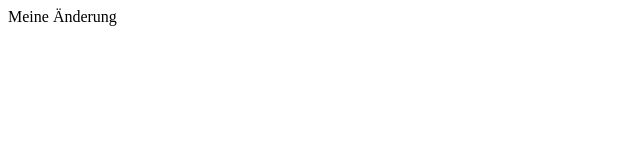
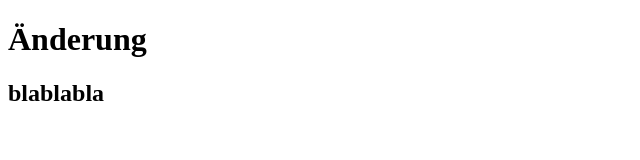
Before and after one commit to Frolki1-Dev/test, a plain HTML site: page index.html in a window 1280 px wide. Shown: the whole page, without its empty margins (0-640 px from the left). Drawn offline with Linux system fonts and the light colour scheme.

Commit message:
add titles

```diff
--- a/index.html
+++ b/index.html
@@ -6,6 +6,6 @@
     <title>Document</title>
 </head>
 <body>
-    Meine Änderung
-</body>
+    <h1>Änderung</h1>
+    <h2>blablabla</h2>
 </html>
```
